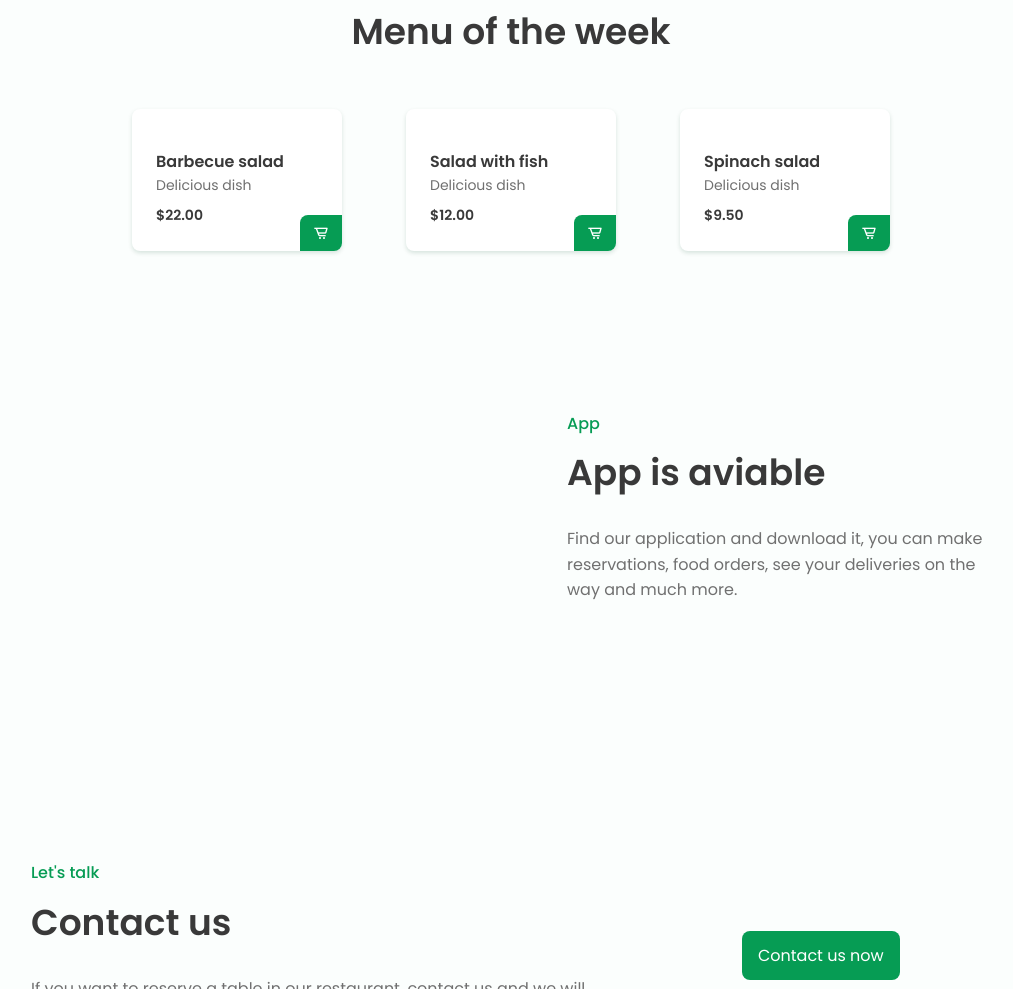
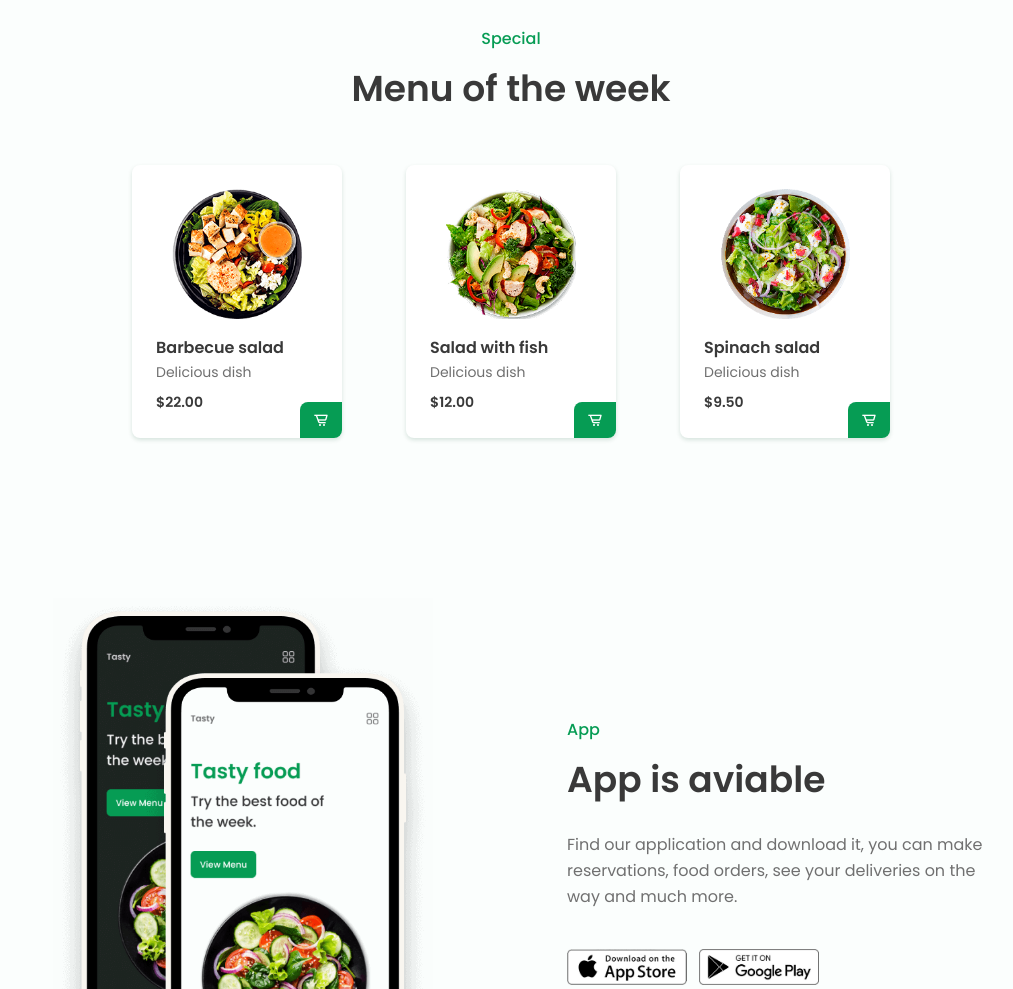
Before and after one commit to saamsuz/demo-website, a plain HTML site: page index.html in a window 1280 px wide. Shown: the part 1811-2800 px from the top of the page, without its empty margins (129-1142 px from the left). Drawn offline with nearby package versions, Linux system fonts and the light colour scheme.

Commit message:
Update index.html

```diff
--- a/index.html
+++ b/index.html
@@ -87,7 +87,7 @@
             <a href="#" class="button">Explore history</a>
           </div>
 
-          <img src="image/about.jpg" alt="" class="about__img" />
+          <img src="about.jpg" alt="" class="about__img" />
         </div>
       </section>
 
@@ -454,7 +454,7 @@
 
         <div class="menu__container bd-grid">
           <div class="menu__content">
-            <img src="image/plate1.png" alt="" class="menu__img" />
+            <img src="plate1.png" alt="" class="menu__img" />
             <h3 class="menu__name">Barbecue salad</h3>
             <span class="menu__detail">Delicious dish</span>
             <span class="menu__preci">$22.00</span>
@@ -464,7 +464,7 @@
           </div>
 
           <div class="menu__content">
-            <img src="image/plate2.png" alt="" class="menu__img" />
+            <img src="plate2.png" alt="" class="menu__img" />
             <h3 class="menu__name">Salad with fish</h3>
             <span class="menu__detail">Delicious dish</span>
             <span class="menu__preci">$12.00</span>
@@ -474,7 +474,7 @@
           </div>
 
           <div class="menu__content">
-            <img src="image/plate3.png" alt="" class="menu__img" />
+            <img src="plate3.png" alt="" class="menu__img" />
             <h3 class="menu__name">Spinach salad</h3>
             <span class="menu__detail">Delicious dish</span>
             <span class="menu__preci">$9.50</span>
@@ -497,15 +497,15 @@
             </p>
             <div class="app__stores">
               <a href="#"
-                ><img src="image/app1.png" alt="" class="app__store"
+                ><img src="app1.png" alt="" class="app__store"
               /></a>
               <a href="#"
-                ><img src="image/app2.png" alt="" class="app__store"
+                ><img src="app2.png" alt="" class="app__store"
               /></a>
             </div>
           </div>
 
-          <img src="image/movil-app.png" alt="" class="app__img" />
+          <img src="movil-app.png" alt="" class="app__img" />
         </div>
       </section>
 
```
